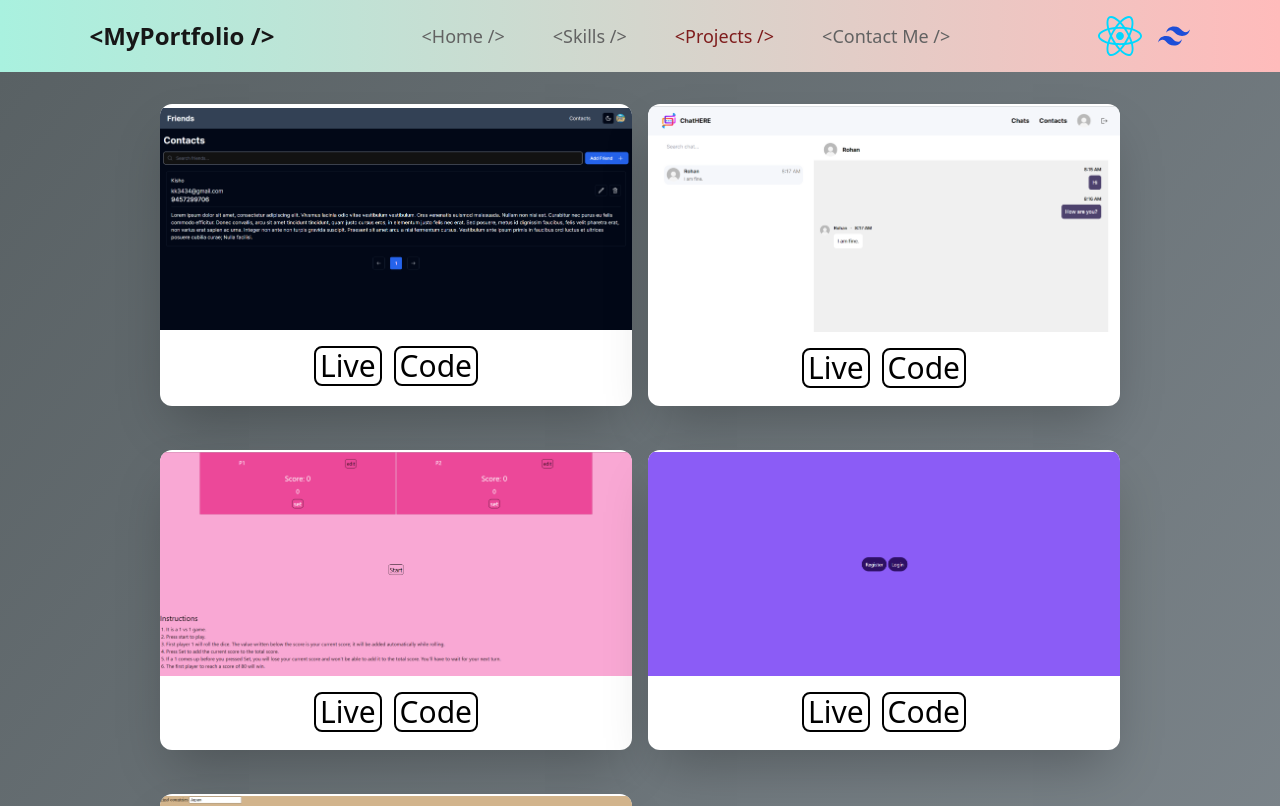
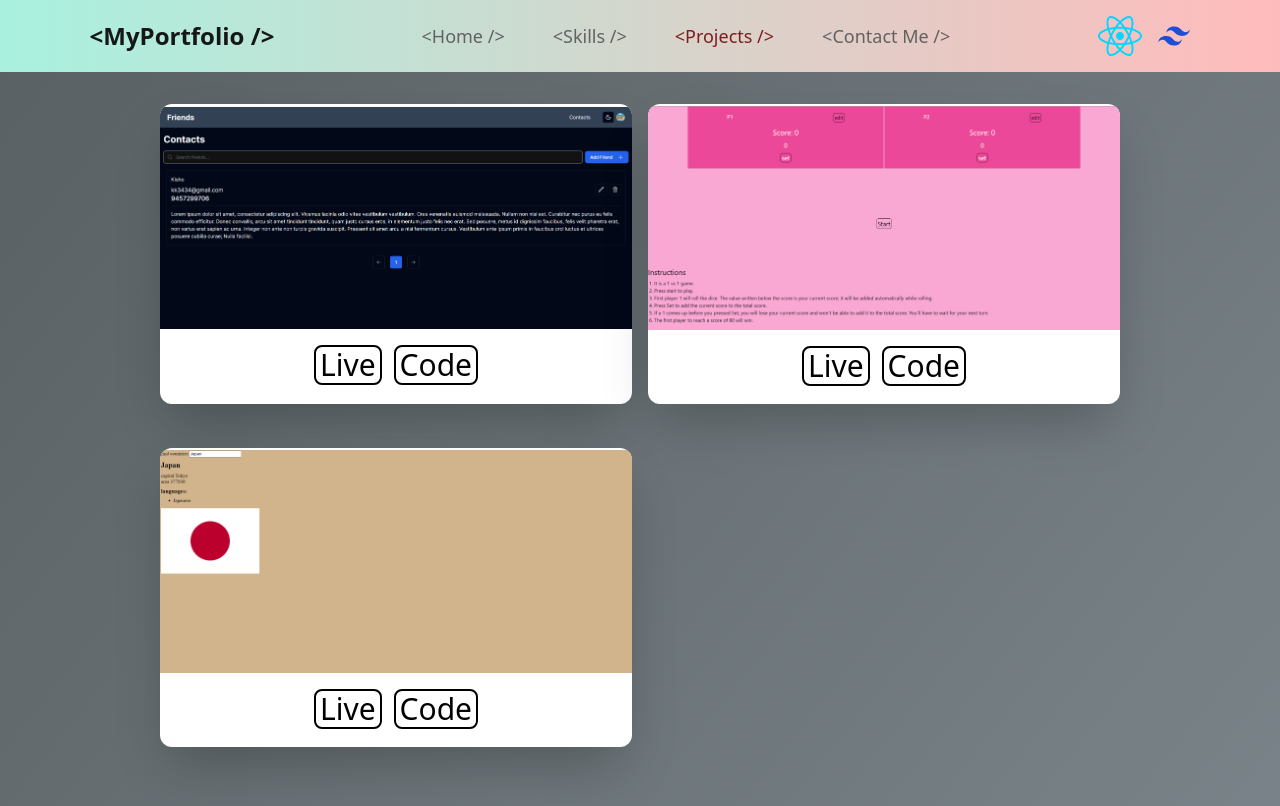
Before and after one commit to RanjanKumar93/myPortfolio-Website-webdev, a React (Vite) app: page /projects in a window 1280 px wide. Shown: the top 806 px of the page. Built offline with nearby package versions, Linux system fonts and the light colour scheme.

Commit message:
organizing

```diff
--- a/src/pages/Projects.jsx
+++ b/src/pages/Projects.jsx
@@ -30,7 +30,7 @@ export const Projects = () => {
             </div>
           </div>
         </div>
-        <div className="flex items-center rounded-xl py-0.5 bg-white justify-center overflow-hidden shadow-2xl flex-col w-full">
+        {/* <div className="flex items-center rounded-xl py-0.5 bg-white justify-center overflow-hidden shadow-2xl flex-col w-full">
           <img src={chatHere} alt="chat-HERE project" className="bg-cover" />
           <div className="text-xl sm:text-2xl md:text-3xl my-2 sm:my-4">
             <div className="flex space-x-3">
@@ -50,7 +50,7 @@ export const Projects = () => {
               </a>
             </div>
           </div>
-        </div>
+        </div> */}
         <div className="flex items-center rounded-xl py-0.5 bg-white justify-center overflow-hidden shadow-2xl flex-col w-full">
           <img src={goto80} alt="go-to-80-game" className="bg-cover" />
           <div className="text-xl sm:text-2xl md:text-3xl my-2 sm:my-4">
@@ -72,7 +72,7 @@ export const Projects = () => {
             </div>
           </div>
         </div>
-        <div className="flex items-center rounded-xl py-0.5 bg-white justify-center overflow-hidden shadow-2xl flex-col w-full">
+        {/* <div className="flex items-center rounded-xl py-0.5 bg-white justify-center overflow-hidden shadow-2xl flex-col w-full">
           <img src={usersImg} alt="users-project" className="bg-cover" />
           <div className="text-xl sm:text-2xl md:text-3xl my-2 sm:my-4">
             <div className="flex space-x-3">
@@ -92,7 +92,7 @@ export const Projects = () => {
               </a>
             </div>
           </div>
-        </div>
+        </div> */}
         <div className="flex items-center rounded-xl py-0.5 bg-white justify-center overflow-hidden shadow-2xl flex-col w-full">
           <img
             src={findCountryImg}
```
